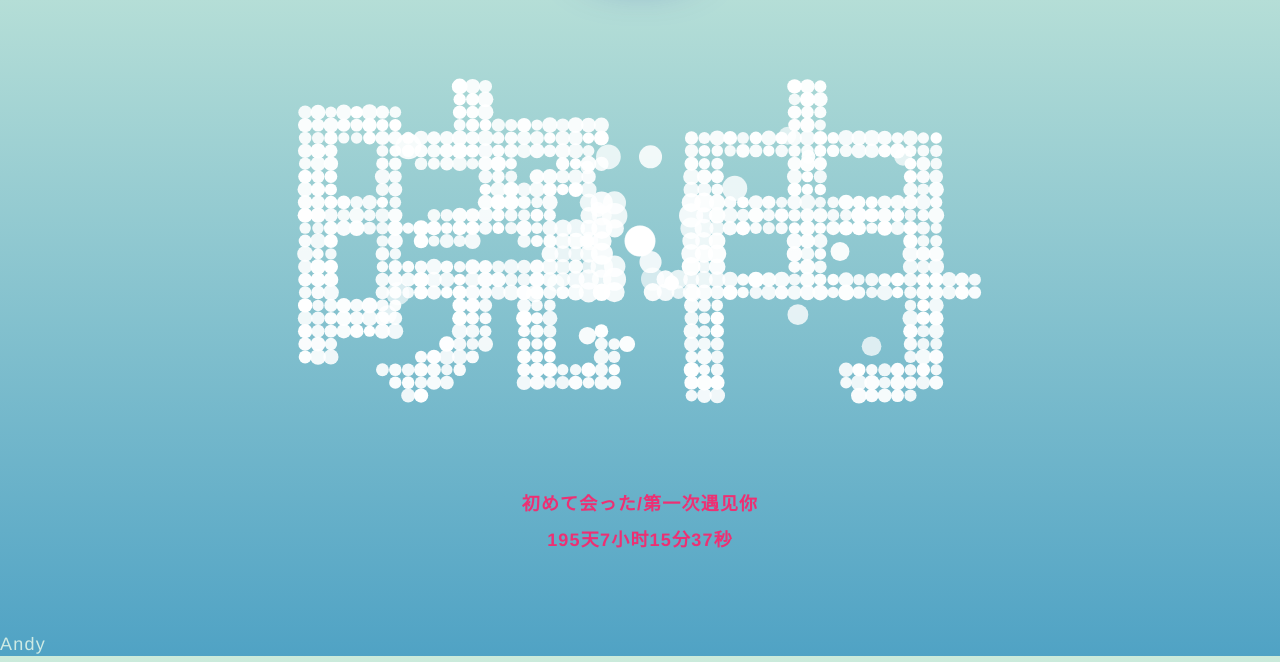
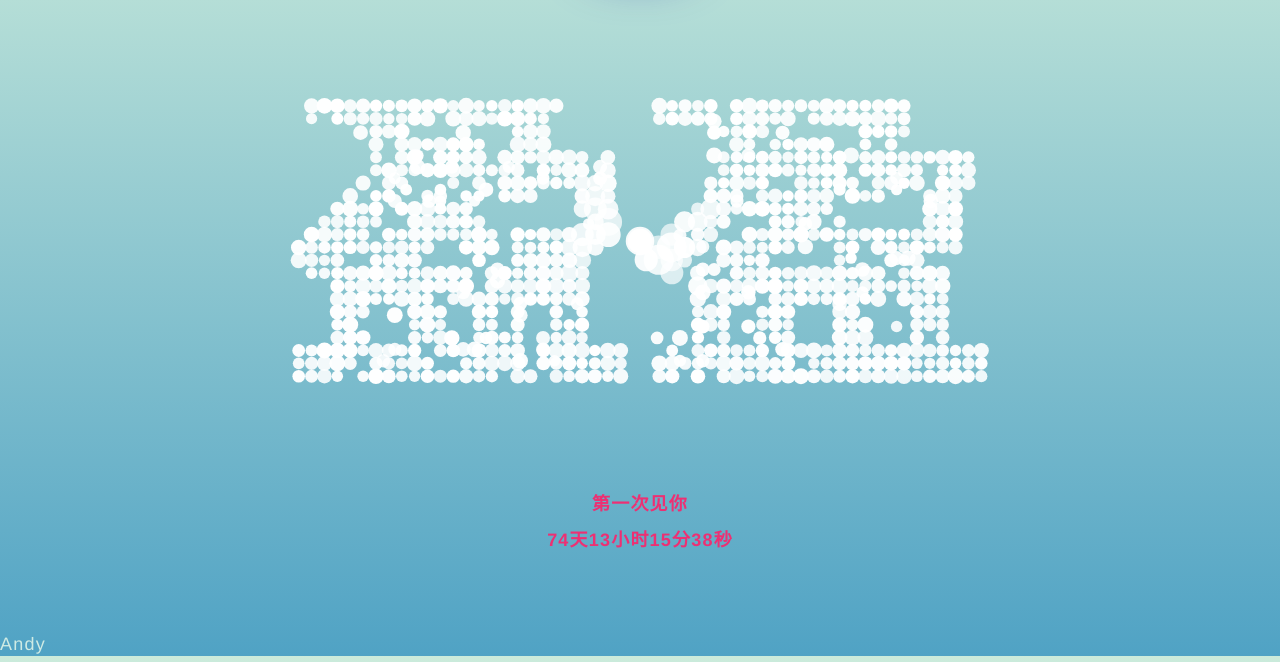
Before and after one commit to AUVCO/Yingying, a plain HTML site: page index.html in a window 1280 px wide. Shown: the part 144-806 px from the top of the page. Drawn offline with Linux system fonts and the light colour scheme; animation ran at ten frames a second.

Commit message:
Update index.html

```diff
--- a/index.html
+++ b/index.html
@@ -2,7 +2,7 @@
 <html>
 <head>
     <meta http-equiv="Content-Type" content="text/html; charset=UTF-8">
-    <title>🚗晓車～</title>
+    <title>振都假都👸🏻🐶</title>
     <meta name="viewport" content="width=device-width, initial-scale=1.0">
     <meta name="viewport" content="width=device-width, initial-scale=1.0, maximum-scale=1.0, user-scalable=0">
     <style>
@@ -97,18 +97,18 @@
 
 <body>
 <div class="cs">
-    <img src="https://cdnimg103.lizhi.fm/audio_cover/2018/02/27/2655370957071936519_320x320.jpg" id="logo">
+    <img src="https://p16-sign-sg.tiktokcdn.com/aweme/100x100/tos-alisg-avt-0068/9e143633696a9f19f1799b70e08d4edb.jpeg?lk3s=a5d48078&x-expires=1708830000&x-signature=S6N%2B4fCE1JKlSN2sTLnMgs9%2Ffbs%3D" id="logo">
 </div>
 <canvas class="canvas" width="1820" height="905"></canvas>
 <p class="text" style="color: #ed3073;">
-   初めて会った/第一次遇见你
+   第一次见你
     <br/>
     <span id="span_dt_dt"></span>
 </p>
 <script language="javascript">
     function show_date_time() {
         window.setTimeout("show_date_time()", 1000);
-        FirstDay = new Date("08/11/2023 20:00:00");
+        FirstDay = new Date("12/10/2023 14:00:00");
         today = new Date();
         timeold = (today.getTime() - FirstDay.getTime());
         sectimeold = timeold / 1000
@@ -131,7 +131,7 @@
         init: function () {
             S.Drawing.init('.canvas');
             document.body.classList.add('body--ready');
-            S.UI.simulate("晓冉|哎呀|妈啦|稀罕|你!|没有|办法|私の|恋人|になって|ください|#time");
+            S.UI.simulate("盈盈|虽然|元宵节|你|不在身边|但我们心|在一起|#time");
             S.Drawing.loop(function () {
                 S.Shape.render();
             });
```
